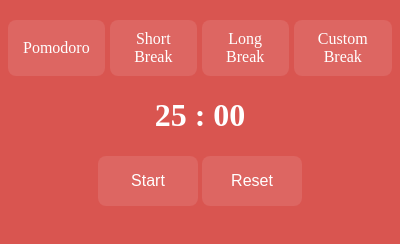
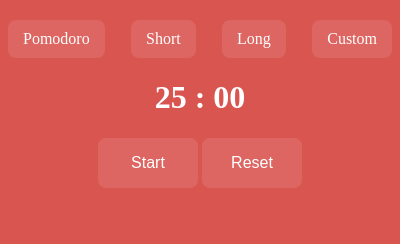
Before and after one commit to Dhrubub/Pomodoro-Timer, a browser extension: page popup.html in a window 400 px wide. Drawn offline with Linux system fonts and the light colour scheme.

Commit message:
removed word break

```diff
--- a/popup.html
+++ b/popup.html
@@ -7,9 +7,9 @@
 	<body>
 		<div class="navbar">
 			<span id="pomodoroButton">Pomodoro</span>
-			<span id="shortBreakButton">Short Break</span>
-			<span id="longBreakButton">Long Break</span>
-			<span id="customBreakButton">Custom Break</span>
+			<span id="shortBreakButton">Short</span>
+			<span id="longBreakButton">Long</span>
+			<span id="customBreakButton">Custom</span>
 		</div>
 		<h1 id="countdown">25 : 00</h1>
 		<button id="startButton">Start</button>
```
